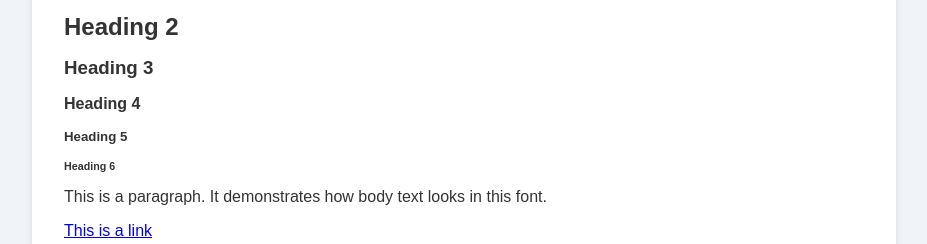
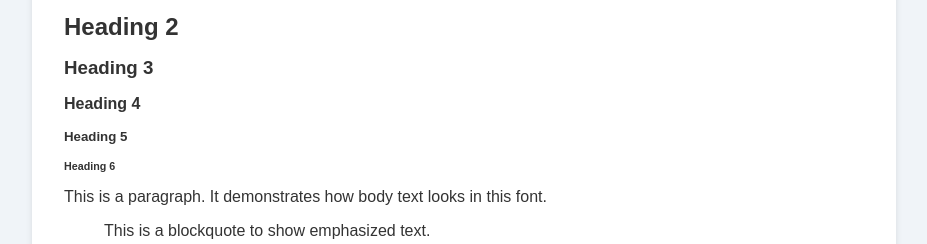
Before and after one commit to Harshak-1744/-Link, a plain HTML site: page index.html in a window 1280 px wide. Shown: the part 556-800 px from the top of the page, without its empty margins (176-1103 px from the left). Drawn offline with Linux system fonts and the light colour scheme.

Commit message:
Update index.html

```diff
--- a/index.html
+++ b/index.html
@@ -35,7 +35,6 @@
             <h5>Heading 5</h5>
             <h6>Heading 6</h6>
             <p>This is a paragraph. It demonstrates how body text looks in this font.</p>
-            <a href="#">This is a link</a>
             <blockquote>This is a blockquote to show emphasized text.</blockquote>
             <ul>
                 <li>Unordered list item 1</li>
```
